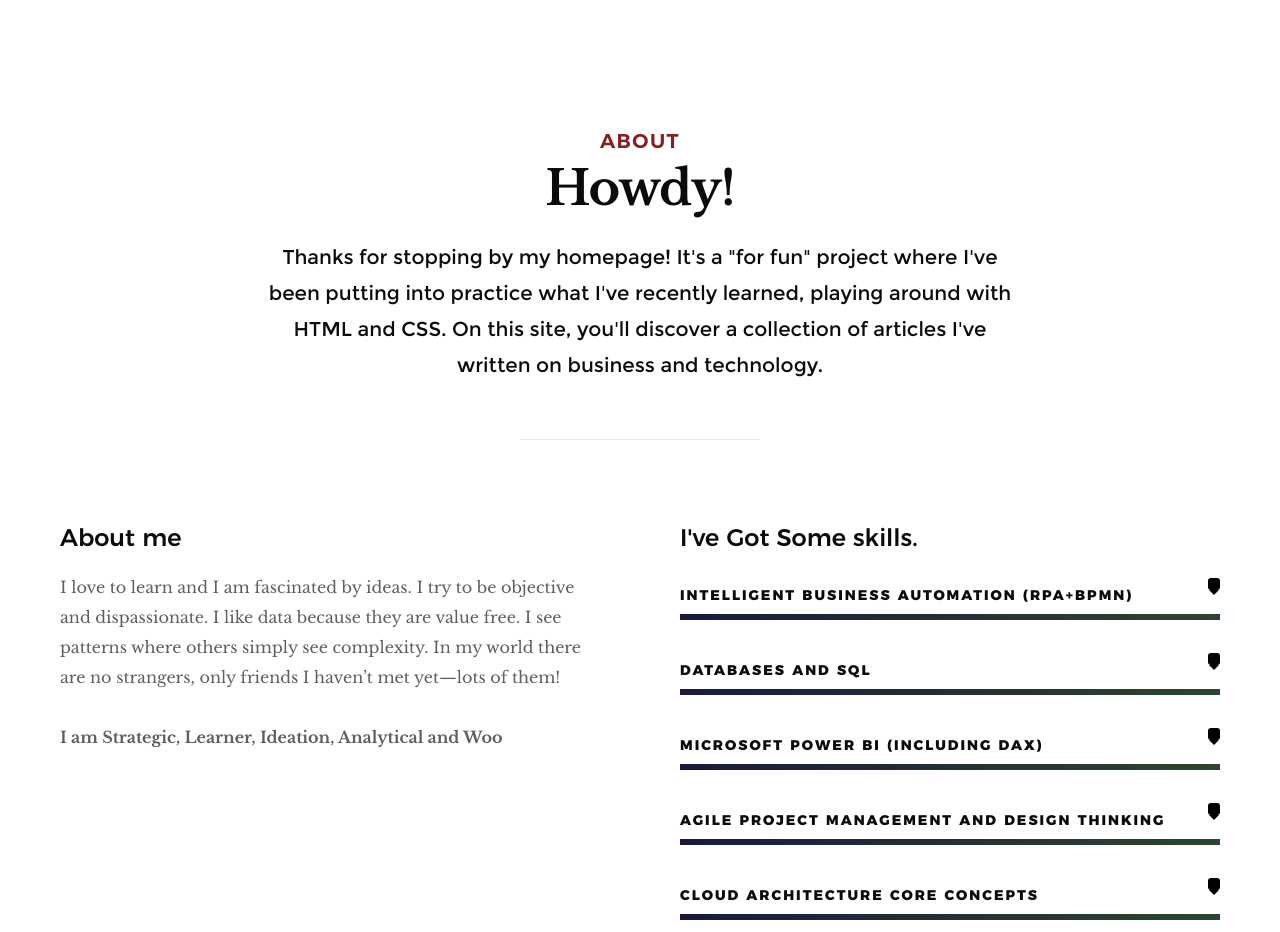
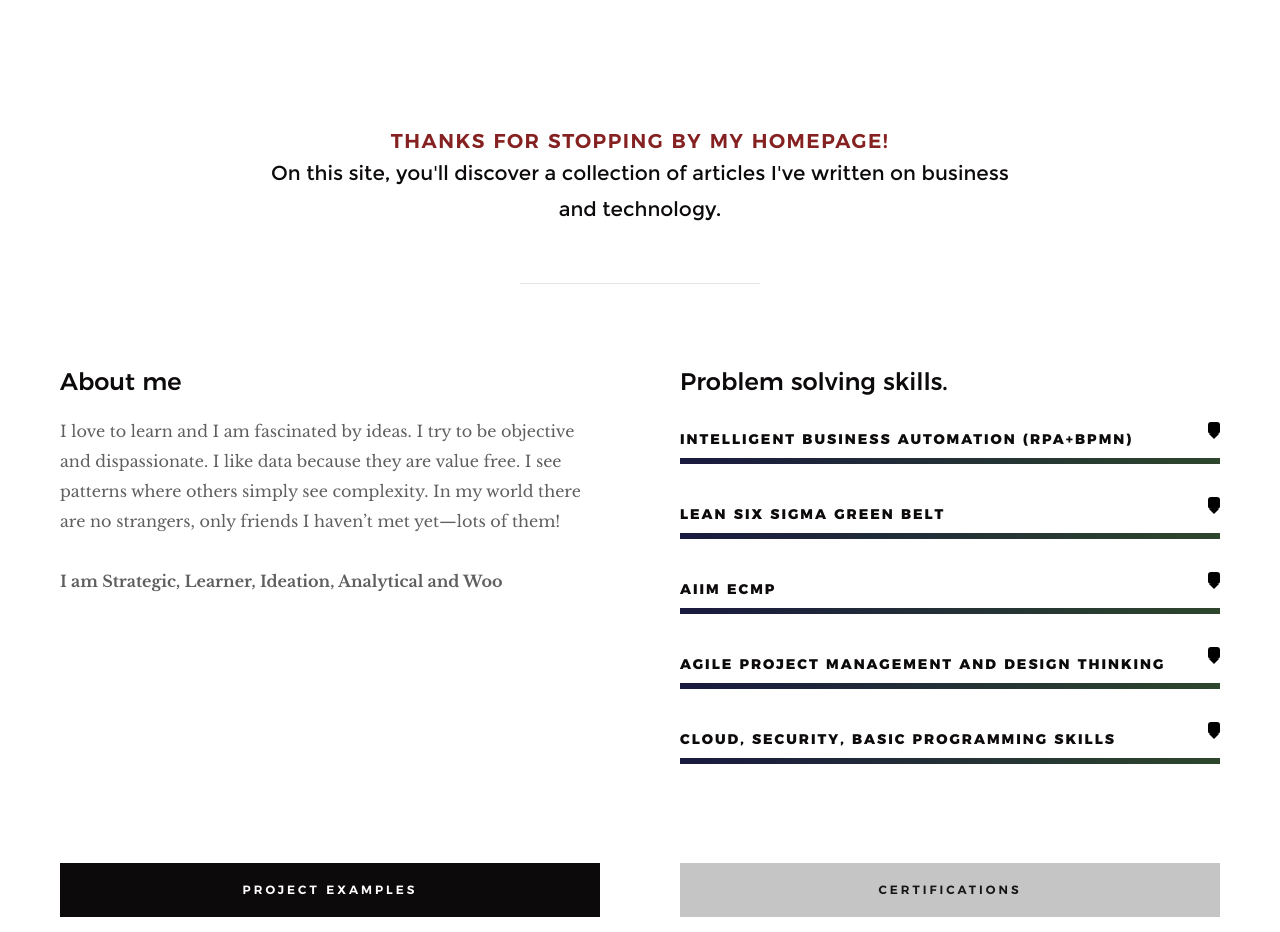
Before and after one commit to ZbigniewSmierzchala/ZbigniewSmierzchala.github.io, a plain HTML site: page index.html in a window 1280 px wide. Shown: the part 820-1752 px from the top of the page. Drawn offline with Linux system fonts and the light colour scheme.

Commit message:
Add files via upload

```diff
--- a/index.html
+++ b/index.html
@@ -110,9 +110,8 @@
 
         <div class="row narrow section-intro has-bottom-sep">
             <div class="col-full text-center">
-                <h3>About</h3>
-                <h1>Howdy!</h1>
-                <p class="lead">Thanks for stopping by my homepage! It's a "for fun" project where I've been putting into practice what I've recently learned, playing around with HTML and CSS. On this site, you'll discover a collection of articles I've written on business and technology.
+                <h3>Thanks for stopping by my homepage!</h3>
+         <p class="lead">On this site, you'll discover a collection of articles I've written on business and technology.
                 </p>
             </div>
         </div>
@@ -128,7 +127,7 @@
                 </div>
 
             <div class="col-six tab-full right">
-                <h3>I've Got Some skills.</h3>
+                <h3>Problem solving skills.</h3>
 
                 <ul class="skill-bars">
                     <li>
@@ -137,11 +136,11 @@
                     </li>
                     <li>
                     <div class="progress percent100"><span></span></div>
-                    <strong>Databases and SQL</strong>
+                    <strong>Lean Six Sigma Green Belt</strong>
                     </li>
                     <li>
                     <div class="progress percent100"><span></span></div>
-                    <strong>Microsoft Power BI (including DAX)</strong>
+                    <strong> AIIM ECMp</strong>
                     </li>
                     <li>
                     <div class="progress percent100"><span></span></div>
@@ -149,7 +148,7 @@
                     </li>
                     <li>
                     <div class="progress percent100"><span></span></div>
-                    <strong> Cloud Architecture Core Concepts</strong>
+                    <strong> Cloud, Security, Basic Programming Skills</strong>
                     </li>
 
                 </ul>
```
